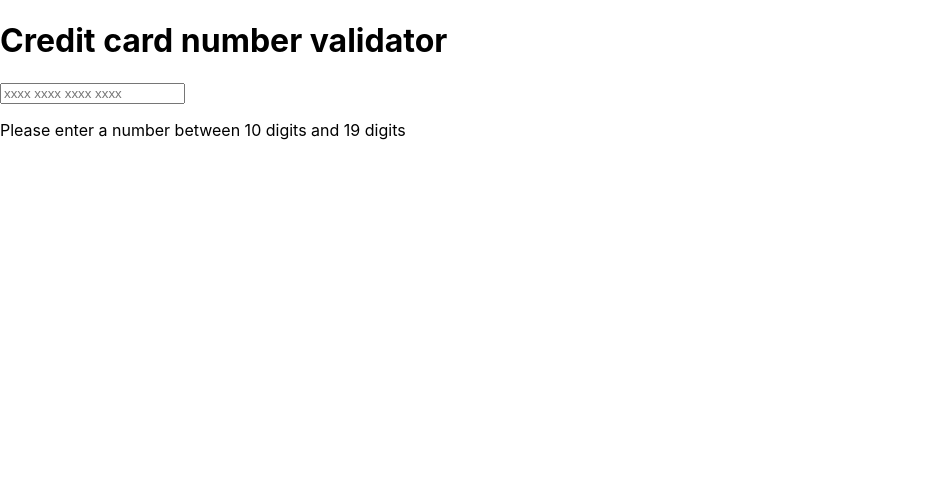
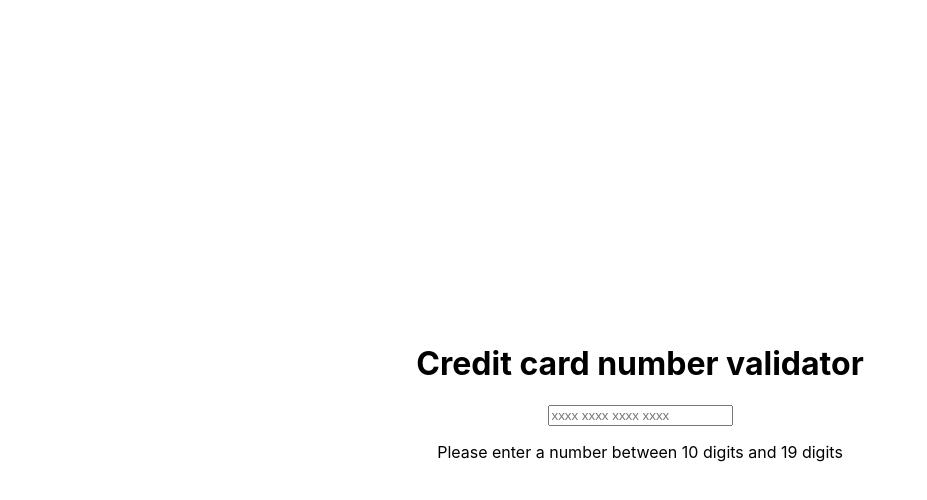
Before and after one commit to stefann9/Credit-card-number-validator, a React (Create React App) app: page / in a window 1280 px wide. Shown: the top 500 px of the page, without its empty margins (0-927 px from the left). Built offline with nearby package versions, Linux system fonts and the light colour scheme.

Commit message:
add basic style in App and index

```diff
--- a/src/App.css
+++ b/src/App.css
@@ -1,38 +1,10 @@
-/* .App {
-  text-align: center;
-}
+.App{
+  height: 100%;
 
-.App-logo {
-  height: 40vmin;
-  pointer-events: none;
-}
-
-@media (prefers-reduced-motion: no-preference) {
-  .App-logo {
-    animation: App-logo-spin infinite 20s linear;
-  }
-}
-
-.App-header {
-  background-color: #282c34;
-  min-height: 100vh;
+  /* background-color: blue; */
   display: flex;
   flex-direction: column;
+  justify-content: center;
   align-items: center;
-  justify-content: center;
-  font-size: calc(10px + 2vmin);
-  color: white;
+
 }
-
-.App-link {
-  color: #61dafb;
-}
-
-@keyframes App-logo-spin {
-  from {
-    transform: rotate(0deg);
-  }
-  to {
-    transform: rotate(360deg);
-  }
-} */
--- a/src/index.css
+++ b/src/index.css
@@ -1,4 +1,9 @@
+
+html{
+  height: 100%;
+}
 body {
+  height: 100%;
   margin: 0;
   font-family: -apple-system, BlinkMacSystemFont, 'Segoe UI', 'Roboto', 'Oxygen',
     'Ubuntu', 'Cantarell', 'Fira Sans', 'Droid Sans', 'Helvetica Neue',
@@ -11,3 +16,8 @@
   font-family: source-code-pro, Menlo, Monaco, Consolas, 'Courier New',
     monospace;
 }
+
+#root{
+  /* width: 100%; */
+  height: 100%;
+}
```
